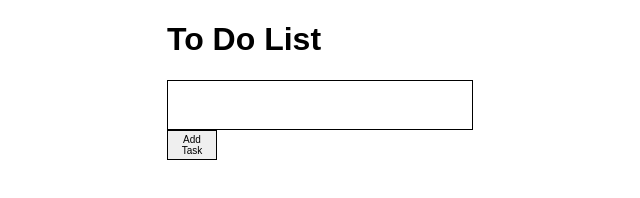
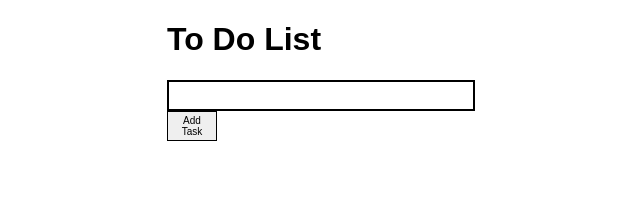
Before and after one commit to marcosgallo10/To-Do-List, a website: page index.html in a window 1280 px wide. Shown: the whole page, without its empty margins (313-953 px from the left). Drawn offline with Linux system fonts and the light colour scheme.

Commit message:
Updated TDL

```diff
--- a/style.css
+++ b/style.css
@@ -8,8 +8,8 @@ html, body {
 }
 #inputField {
   width: 300px;
-  height: 46px;
-  border: 1px solid black;
+  height: 25px;
+  border: 2px solid black;
   outline: none;
   font-size: 25px;
   vertical-align: middle;
```
